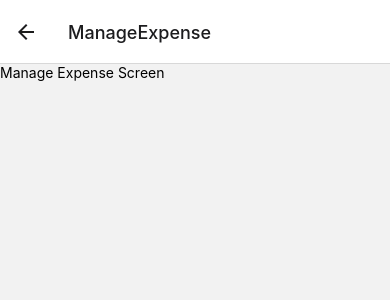
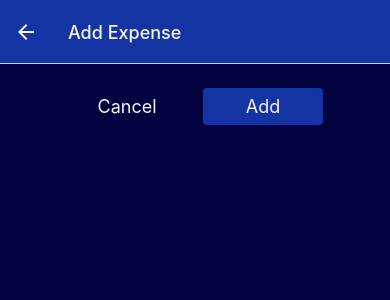
Before and after one commit to sarahmarie1976/Time_Expense_Tracker_App, a React Native app: screen /ManageExpense in a window 390 px wide. Shown: the top 300 px of the page. Built offline with nearby package versions, Linux system fonts and the light colour scheme.

Commit message:
:construction: created delete, add, and cancel buttons

```diff
--- a/App.js
+++ b/App.js
@@ -18,7 +18,7 @@
 
 function ExpensesOverview() {
   return(
-    <BottomTabs.Navigator screenOptions={{
+    <BottomTabs.Navigator screenOptions={({navigation}) =>({
       headerStyle: {backgroundColor: GlobalStyles.colors.primary500},
       headerTintColor: GlobalStyles.colors.primary50,
       tabBarStyle: {backgroundColor: GlobalStyles.colors.primary500},
@@ -27,11 +27,13 @@
         <IconButton
           icon='add' size={24}
           color={tintColor}
-          onPress={() => {}}
+          onPress={() => {
+            navigation.navigate('ManageExpense')
+          }}
         />
 
       )
-    }} >
+    })} >
 
       <BottomTabs.Screen
         name='RecentExpenses'
@@ -63,7 +65,10 @@
     <>
       <StatusBar style="auto" />
       <NavigationContainer >
-        <Stack.Navigator >
+        <Stack.Navigator screenOptions={{
+          headerStyle: {backgroundColor: GlobalStyles.colors.primary500},
+          headerTintColor: GlobalStyles.colors.primary50
+        }} >
 
         <Stack.Screen
             name='ExpenseOverview'
@@ -71,7 +76,10 @@
             options={{ headerShown: false}} />
           <Stack.Screen
            name="ManageExpense"
-           component={ManageExpenseScreen} />
+           component={ManageExpenseScreen}
+           options={{
+            presentation: 'modal',
+           }}/>
 
         </Stack.Navigator>
 
--- /dev/null
+++ b/components/UI/Button.js
@@ -0,0 +1,46 @@
+import { Pressable, StyleSheet, Text, View } from 'react-native';
+import { GlobalStyles } from '../../constants/styles';
+
+function Button({ children, onPress, mode, style }) {
+  return (
+    <View style={style}>
+      <Pressable
+        onPress={onPress}
+        style={({ pressed }) => pressed && styles.pressed}
+      >
+        <View style={[styles.button, mode === 'flat' && styles.flat]}>
+          <Text style={[styles.buttonText, mode === 'flat' && styles.flatText]}>
+            {children}
+          </Text>
+        </View>
+      </Pressable>
+    </View>
+  );
+}
+
+
+export default Button
+
+const styles = StyleSheet.create({
+    button: {
+        borderRadius: 4,
+        padding: 8,
+        backgroundColor: GlobalStyles.colors.primary500,
+    },
+    flat: {
+        backgroundColor: 'transparent',
+    },
+    buttonText: {
+        color: GlobalStyles.colors.primary50,
+        textAlign: 'center',
+        fontSize: 18,
+    },
+    flatText: {
+        color: GlobalStyles.colors.primary50,
+    },
+    pressed: {
+        opacity: 0.75,
+        backgroundColor: GlobalStyles.colors.primary400,
+        borderRadius: 6,
+    },
+})
--- a/components/expensesOutput/ExpenseItem.js
+++ b/components/expensesOutput/ExpenseItem.js
@@ -1,12 +1,17 @@
 import { Pressable, StyleSheet, Text, View } from "react-native";
+import { useNavigation } from "@react-navigation/native";
 
 import { GlobalStyles } from "../../constants/styles";
 import { getFormattedDate } from "../../util/date";
 
 
-function ExpenseItem({description, amount, date}) {
+function ExpenseItem({id, description, amount, date}) {
+   const navigation = useNavigation()
+
    function expensePressHandler(){
-
+    navigation.navigate('ManageExpense', {
+        expenseId: id
+    })
    }
 
     return(
--- a/screens/ManageExpenseScreen.js
+++ b/screens/ManageExpenseScreen.js
@@ -1,15 +1,78 @@
+import { useLayoutEffect } from "react";
 import { StyleSheet, Text, View } from "react-native";
+import IconButton from "../components/UI/IconButton";
 
-function ManageExpenseScreen() {
+import { GlobalStyles } from "../constants/styles";
+
+import Button from "../components/UI/Button";
+
+function ManageExpenseScreen({route, navigation}) {
+  const editedExpensedId = route.params?.expenseId
+  const isEditing = !!editedExpensedId
+
+  useLayoutEffect(() => {
+    navigation.setOptions({
+        title: isEditing ? 'Edit Expense' : 'Add Expense'
+      })
+  }, [navigation, isEditing])
+
+  function deleteExpenseHandler() {
+    navigation.goBack()
+  }
+
+  function cancelHandler(){
+    navigation.goBack()
+  }
+
+  function confirmHandler() {
+    navigation.goBack()
+  }
+
     return(
-        <View >
-        <Text >
-            Manage Expense Screen
-        </Text>
+     <View style={styles.container} >
+        <View style={styles.buttons} >
+            <Button style={styles.button} mode='flat' onPress={cancelHandler} >Cancel</Button>
+            <Button style={styles.button} onPress={confirmHandler} >{isEditing ? 'Update' : 'Add'}</Button>
+
+        </View>
+
+        {isEditing && (
+          <View style={styles.deleteContainer} >
+            <IconButton
+              icon="trash"
+              color={GlobalStyles.colors.error500}
+              size={36}
+              onPress={deleteExpenseHandler} />
+
+          </View>
+        )}
      </View>
     )
+
 }
-
 export default ManageExpenseScreen
 
-const styles = StyleSheet.create({})
+const styles = StyleSheet.create({
+    container: {
+        flex: 1,
+        padding: 24,
+        backgroundColor: GlobalStyles.colors.primary700,
+    },
+    buttons: {
+        flexDirection: 'row',
+        justifyContent: 'center',
+        alignItems: 'center',
+    } ,
+    button: {
+        minWidth: 120,
+        marginHorizontal: 8,
+
+    },
+    deleteContainer: {
+        marginTop: 16,
+        paddingTop: 8,
+        borderTopWidth: 2,
+        borderTopColor: GlobalStyles.colors.primary50,
+        alignItems: 'center',
+    },
+})
```
